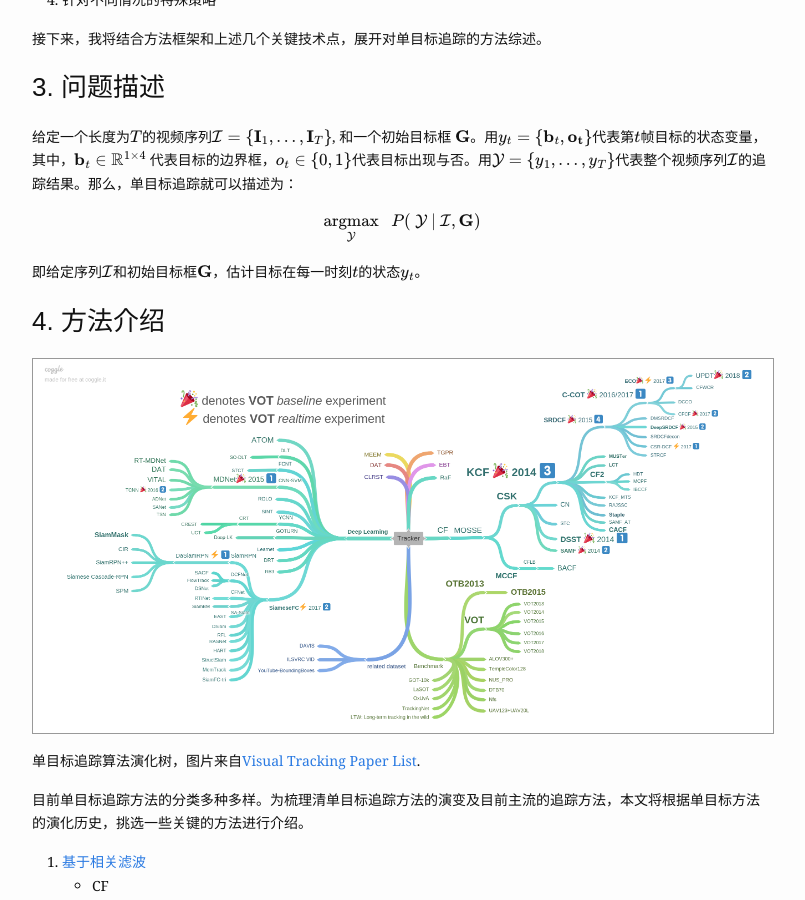
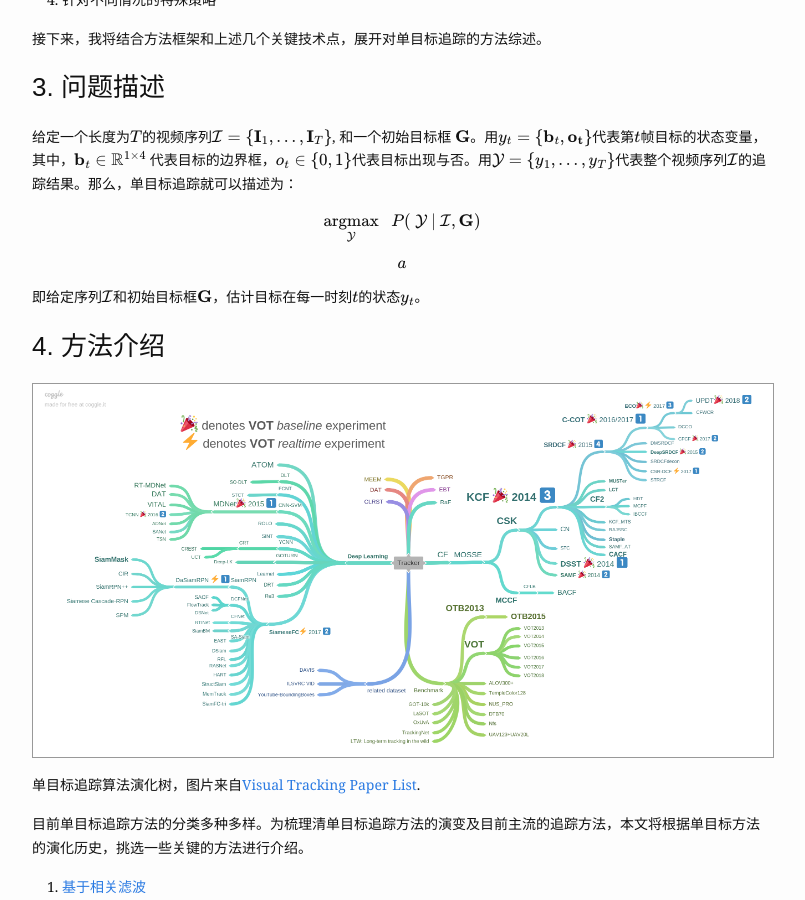
Before and after one commit to GehenHe/GehenHe.github.io, a Jekyll site: the page built from _posts/2022-04-19-单目标追踪综述.md, in a window 1280 px wide and 900 px high, scrolled down 1350 px. Shown: the whole window, without its empty margins (238-1043 px from the left). Built offline with Jekyll 4.4.1, drawn with Linux system fonts in a browser that asks for light colours; formulas are drawn with MathJax 3.

Commit message:
fix bugs

```diff
--- a/_posts/2022-04-19-单目标追踪综述.md
+++ b/_posts/2022-04-19-单目标追踪综述.md
@@ -42,6 +42,8 @@ og_image: /assets/img/content/post-example/Banner.jpg
 $$
 \underset{\mathcal{Y}}{\mathrm{argmax}}~~~P(~\mathcal{Y}~|~\mathcal{I},\mathbf{G})
 $$
+
+$$a$$
 
 即给定序列$\mathcal{I}$和初始目标框$\mathbf{G}$，估计目标在每一时刻$t$的状态$\mathcal{y}_t$。
 
```
Also changed, not shown: blog.md (line endings or trailing spaces).
